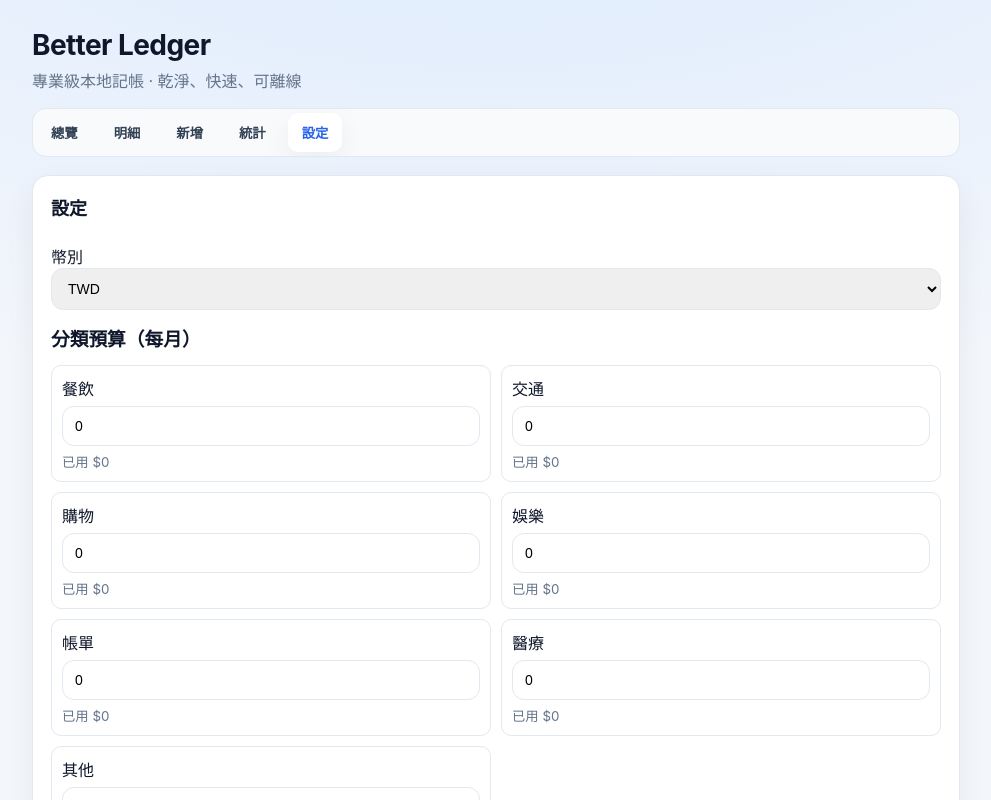
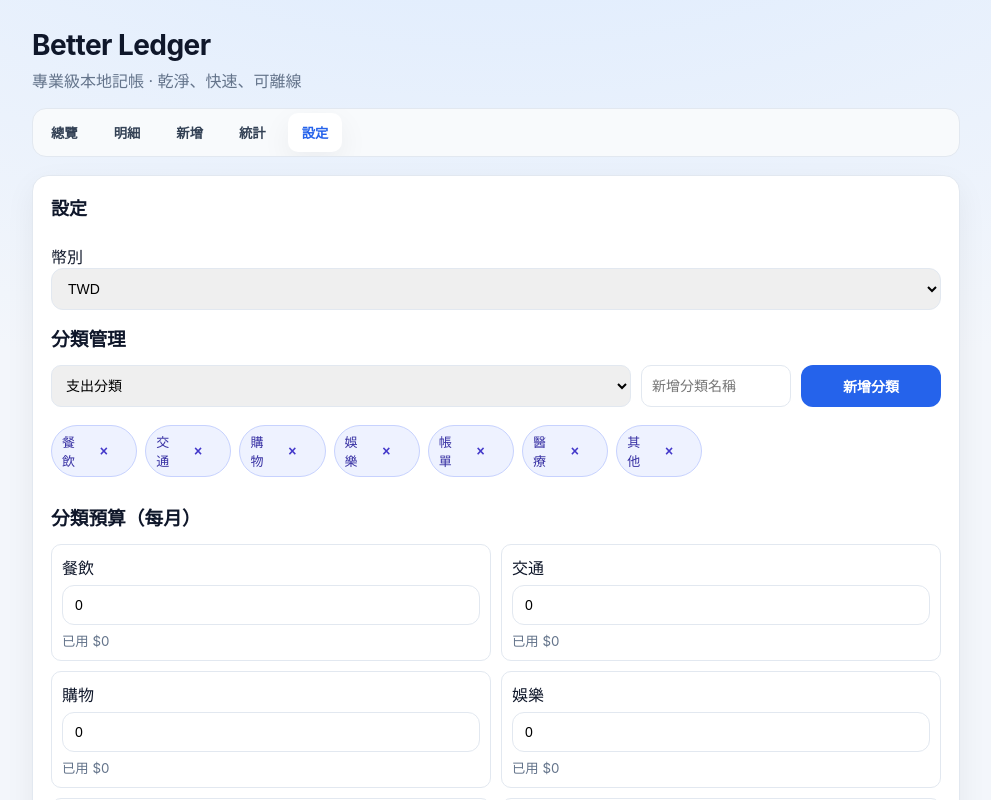
Before and after one commit to openclawjerry0923/better-ledger, a React (Vite) app: page / in a window 1280 px wide. Both pictures are taken after a click on the button "設定". Shown: the top 800 px of the page, without its empty margins (144-1135 px from the left). Built offline with nearby package versions, Linux system fonts and the light colour scheme.

Commit message:
feat: add category management and dynamic settings model

```diff
--- a/src/App.css
+++ b/src/App.css
@@ -279,6 +279,33 @@ h3 {
   margin: 4px 0;
 }
 
+.chips {
+  display: flex;
+  flex-wrap: wrap;
+  gap: 8px;
+  margin-bottom: 12px;
+}
+
+.chip {
+  background: #eef2ff;
+  border: 1px solid #c7d2fe;
+  color: #3730a3;
+  border-radius: 999px;
+  padding: 6px 10px;
+  display: inline-flex;
+  gap: 6px;
+  align-items: center;
+  font-size: 13px;
+}
+
+.chip button {
+  border: none;
+  background: transparent;
+  color: #4338ca;
+  cursor: pointer;
+  font-weight: 700;
+}
+
 @media (max-width: 760px) {
   .cards {
     grid-template-columns: 1fr;
--- a/src/App.jsx
+++ b/src/App.jsx
@@ -24,7 +24,7 @@ function toCsv(rows) {
 }
 
 export default function App() {
-  const { init, transactions, addTransaction, updateTransaction, deleteTransaction, replaceAllTransactions, summary, settings, setCurrency, setBudgets } = useLedgerStore();
+  const { init, transactions, addTransaction, updateTransaction, deleteTransaction, replaceAllTransactions, summary, settings, setCurrency, setBudgets, setCategories } = useLedgerStore();
   const [tab, setTab] = useState('home');
   const [month, setMonth] = useState(monthStr());
   const [query, setQuery] = useState('');
@@ -33,12 +33,15 @@ export default function App() {
   const [page, setPage] = useState(1);
   const [form, setForm] = useState({ type: 'expense', category: '餐飲', amount: '', date: new Date().toISOString().slice(0, 10), note: '' });
   const [editingId, setEditingId] = useState(null);
+  const [catType, setCatType] = useState('expense');
+  const [newCategory, setNewCategory] = useState('');
 
   useEffect(() => { init(); }, [init]);
 
   useEffect(() => {
-    setForm((f) => ({ ...f, category: defaultCategories[f.type][0] }));
-  }, [form.type]);
+    const list = settings.categories?.[form.type] || defaultCategories[form.type];
+    setForm((f) => ({ ...f, category: list[0] || '其他' }));
+  }, [form.type, settings.categories]);
 
   const data = useMemo(() => summary(month), [summary, month, transactions]);
 
@@ -142,6 +145,36 @@ export default function App() {
     URL.revokeObjectURL(a.href);
   };
 
+  const addCategory = async () => {
+    const name = newCategory.trim();
+    if (!name) return;
+    const cur = settings.categories?.[catType] || [];
+    if (cur.includes(name)) return;
+    const nextCategories = {
+      ...settings.categories,
+      [catType]: [...cur, name],
+    };
+    const nextBudgets = catType === 'expense'
+      ? { ...settings.budgets, [name]: 0 }
+      : settings.budgets;
+
+    await setCategories(nextCategories);
+    await setBudgets(nextBudgets);
+    setNewCategory('');
+  };
+
+  const removeCategory = async (type, name) => {
+    const cur = settings.categories?.[type] || [];
+    if (cur.length <= 1) return;
+    const nextCategories = { ...settings.categories, [type]: cur.filter((c) => c !== name) };
+    await setCategories(nextCategories);
+    if (type === 'expense') {
+      const nextBudgets = { ...settings.budgets };
+      delete nextBudgets[name];
+      await setBudgets(nextBudgets);
+    }
+  };
+
   const importJson = async (e) => {
     const file = e.target.files?.[0];
     if (!file) return;
@@ -237,7 +270,7 @@ export default function App() {
               <option value="expense">支出</option><option value="income">收入</option>
             </select>
             <select value={form.category} onChange={(e) => setForm({ ...form, category: e.target.value })}>
-              {defaultCategories[form.type].map((c) => <option key={c} value={c}>{c}</option>)}
+              {(settings.categories?.[form.type] || defaultCategories[form.type]).map((c) => <option key={c} value={c}>{c}</option>)}
             </select>
             <input type="number" placeholder="金額" value={form.amount} onChange={(e) => setForm({ ...form, amount: e.target.value })} />
             <input type="date" value={form.date} onChange={(e) => setForm({ ...form, date: e.target.value })} />
@@ -272,9 +305,24 @@ export default function App() {
               <option value="USD">USD</option>
             </select>
           </label>
+          <h3>分類管理</h3>
+          <div className="toolbar toolbar3" style={{ marginBottom: 8 }}>
+            <select value={catType} onChange={(e) => setCatType(e.target.value)}>
+              <option value="expense">支出分類</option>
+              <option value="income">收入分類</option>
+            </select>
+            <input value={newCategory} placeholder="新增分類名稱" onChange={(e) => setNewCategory(e.target.value)} />
+            <button type="button" onClick={addCategory}>新增分類</button>
+          </div>
+          <div className="chips">
+            {(settings.categories?.[catType] || []).map((c) => (
+              <span key={c} className="chip">{c}<button type="button" onClick={() => removeCategory(catType, c)}>×</button></span>
+            ))}
+          </div>
+
           <h3>分類預算（每月）</h3>
           <div className="budgetGrid">
-            {defaultCategories.expense.map((cat) => {
+            {(settings.categories?.expense || defaultCategories.expense).map((cat) => {
               const limit = Number(settings.budgets?.[cat] || 0);
               const spent = Number(budgetSpent[cat] || 0);
               const over = limit > 0 && spent > limit;
--- a/src/store.js
+++ b/src/store.js
@@ -4,10 +4,14 @@ import { db, defaultCategories } from './db';
 const monthKey = (d = new Date()) => `${d.getFullYear()}-${String(d.getMonth() + 1).padStart(2, '0')}`;
 
 const defaultBudgets = Object.fromEntries(defaultCategories.expense.map((c) => [c, 0]));
+const defaultAppCategories = {
+  expense: [...defaultCategories.expense],
+  income: [...defaultCategories.income],
+};
 
 export const useLedgerStore = create((set, get) => ({
   transactions: [],
-  settings: { currency: 'TWD', budgets: defaultBudgets },
+  settings: { currency: 'TWD', budgets: defaultBudgets, categories: defaultAppCategories },
   loading: false,
 
   async init() {
@@ -15,12 +19,21 @@ export const useLedgerStore = create((set, get) => ({
     const transactions = await db.transactions.orderBy('date').reverse().toArray();
     const currency = await db.settings.get('currency');
     const budgets = await db.settings.get('budgets');
+    const categories = await db.settings.get('categories');
+
+    const mergedCategories = {
+      expense: categories?.value?.expense?.length ? categories.value.expense : defaultAppCategories.expense,
+      income: categories?.value?.income?.length ? categories.value.income : defaultAppCategories.income,
+    };
+
+    const normalizedBudgets = Object.fromEntries(mergedCategories.expense.map((c) => [c, Number(budgets?.value?.[c] || 0)]));
 
     set({
       transactions,
       settings: {
         currency: currency?.value || 'TWD',
-        budgets: { ...defaultBudgets, ...(budgets?.value || {}) },
+        budgets: normalizedBudgets,
+        categories: mergedCategories,
       },
       loading: false,
     });
@@ -63,6 +76,11 @@ export const useLedgerStore = create((set, get) => ({
     set((s) => ({ settings: { ...s.settings, budgets } }));
   },
 
+  async setCategories(categories) {
+    await db.settings.put({ key: 'categories', value: categories });
+    set((s) => ({ settings: { ...s.settings, categories } }));
+  },
+
   summary(month = monthKey()) {
     const rows = get().transactions.filter((t) => {
       const dateValue = t?.date;
```
